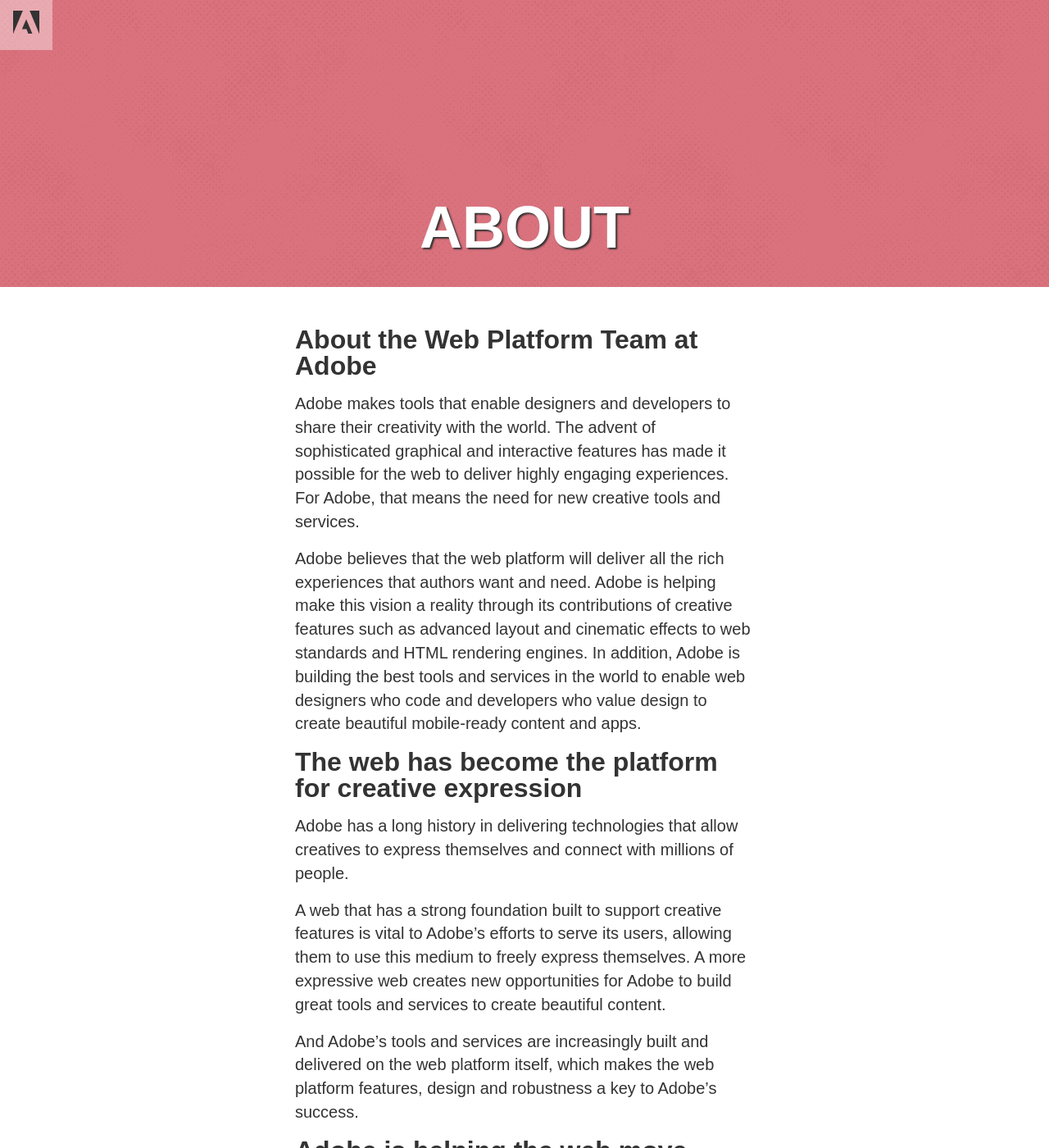
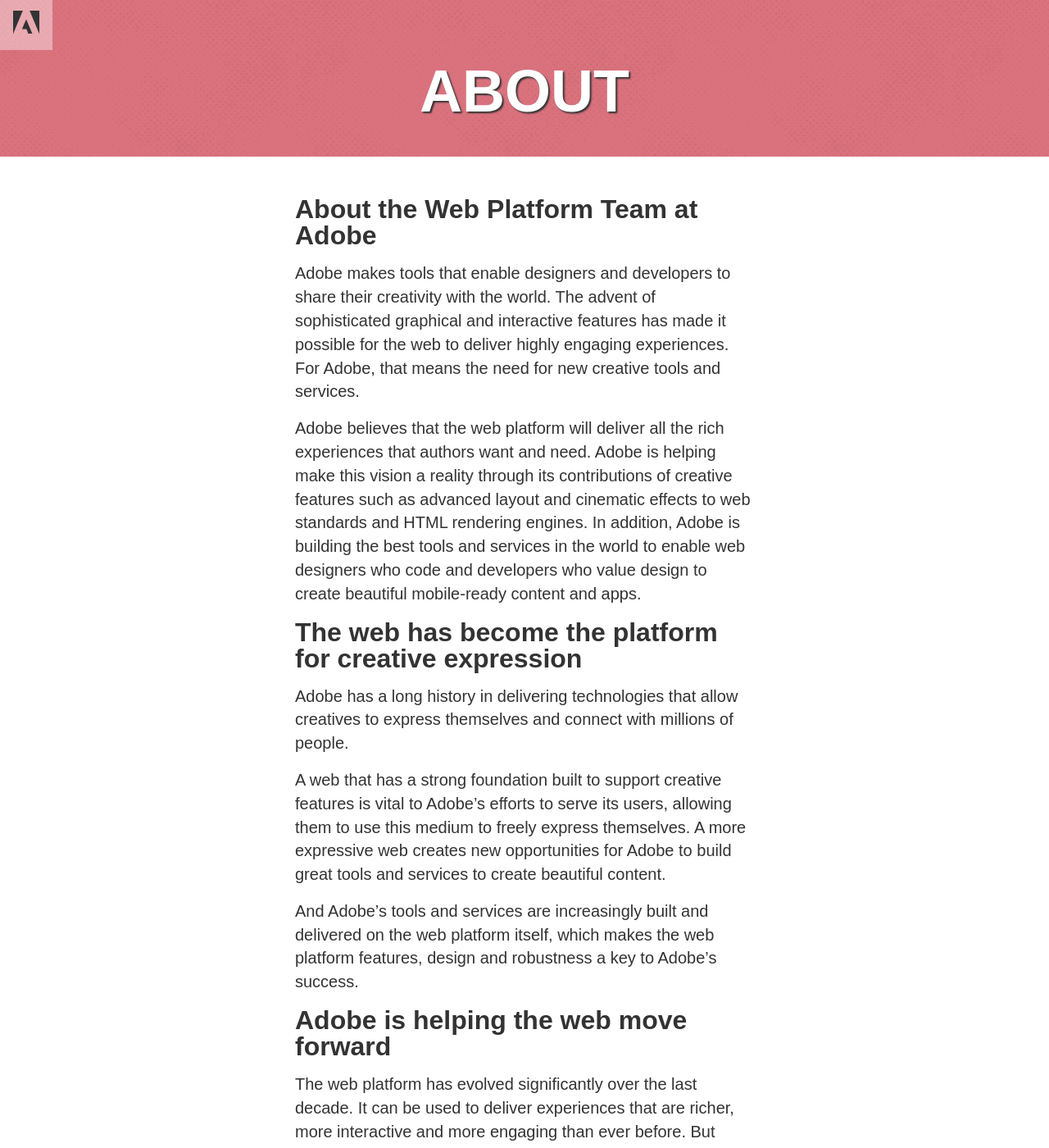
Before and after one commit to adobe-webplatform/adobe-webplatform.github.io, a Jekyll site: the page built from about.md, in a window 1280 px wide and 1400 px high. Shown: the whole window at 82% size. Built offline with Jekyll 4.4.1, drawn with Linux system fonts in a browser that asks for light colours; nearby versions of some CDN libraries; comment, search, counter and statistics services are not loaded.

Commit message:
Redoing page headers, they no longer fill the screen on devices

```diff
--- a/_includes/head.html
+++ b/_includes/head.html
@@ -10,4 +10,5 @@
     <!-- Custom CSS -->
     <link rel="stylesheet" href="{{ site.baseurl }}/css/reset.css">
     <link rel="stylesheet" href="{{ site.baseurl }}/css/main.css">
+    {% if header_style %}<style>{{ header_style }}</style>{% endif %}
 </head>
--- a/_layouts/page.html
+++ b/_layouts/page.html
@@ -1,6 +1,7 @@
 <!DOCTYPE html>
 <html>
 
+{% assign header_style = ".header { background: #{{page.bg}}; background: linear-gradient(#{{page.bg}}, #{{page.bg}}), url({{site.baseurl}}/img/halftone.png); background-blend-mode: multiply; }" | replace: "{{page.bg}}", page.bg | replace: "{{site.baseurl}}", site.baseurl %}
 {% include head.html %}
 
 <body class='page'>
@@ -12,8 +13,10 @@
         <polygon points="48.1,0 0,0 0,115.1 "/>
         <polygon points="65,42.4 95.6,115 75.6,115 66.4,91.9 44,91.9 "/>
     </svg></a>
-    <div class="header page fixed {% if page.full_image == null %}small{% endif %}" style="background: #{{page.bg}}; background: linear-gradient(#{{page.bg}}, #{{page.bg}}), url(/img/halftone.png); background-blend-mode: multiply;">
-        <div class='hero' style='{% if page.full_image %}background: url({{site.baseurl}}/img/{{page.full_image}}) no-repeat center center; background-size: contain;{% endif %}'></div>
+    {% if page.full_image %}<img class='hero' src='{{ site.baseurl }}/img/{{ page.full_image }}' alt='hero'>{% endif %}
+    <h1>{{page.title}}</h1>
+    <div class="header page fixed {% if page.full_image == null %}small{% endif %}" aria-hidden="true">
+        {% if page.full_image %}<img class='hero' src='{{ site.baseurl }}/img/{{ page.full_image }}' alt='hero'>{% endif %}
         <h1>{{page.title}}</h1>
     </div>
 </header>
--- a/css/main.css
+++ b/css/main.css
@@ -11,8 +11,7 @@ html, body {
 
 .header {
   width: 100%;
-  box-sizing: border-box; }
-  .header.home {
+  box-sizing: border-box;
   padding: 4rem 0 2rem 0; }
   .header.home .logo {
     float: left;
@@ -36,11 +35,6 @@ html, body {
     content: '';
     display: table;
     clear: both; }
-  .header.page {
-    height: 100%;
-    max-height: 550px; }
-    .header.page.small {
-      max-height: 350px; }
   .header.page .home-nav {
     display: block;
     position: fixed;
@@ -54,10 +48,20 @@ html, body {
       .header.page .home-nav {
         /* Place on top only if it won't overlay text */
         z-index: 3; } }
+  .header.page:not(.small) h1 {
+    display: none; }
+    @media screen and (min-height: 430px) {
+      .header.page:not(.small) h1 {
+        /* Header is about 430px tall when h1 is 3rem */
+        display: block; } }
   .header .hero {
     width: 100%;
-    height: 100%;
-    margin-bottom: -7.5rem; }
+    max-width: 320px;
+    display: block;
+    margin: 0 auto; }
+    @media screen and (min-height: 430px) {
+      .header .hero {
+        max-width: 420px; } }
   .header.fixed {
     position: fixed;
     top: 0;
@@ -115,12 +119,13 @@ html, body {
   box-shadow: 1px 2px 6px rgba(0, 0, 0, 0.5);
   position: relative; }
   .post > a {
-    position: absolute;
     width: 100%;
     height: 100%;
-    display: block;
-    top: 0;
-    left: 0; }
+    display: block; }
+  .post img {
+    width: 160px;
+    height: 100px;
+    padding: 40px 70px 60px; }
   .post h2 {
     position: absolute;
     bottom: 0;
--- a/css/main.scss
+++ b/css/main.scss
@@ -21,8 +21,8 @@ html, body { width: 100%; height: 100%; }
 .header {
   width: 100%;
   box-sizing: border-box;
+  padding: 4rem 0 2rem 0;
   &.home {
-    padding: 4rem 0 2rem 0;
     .logo {
       float: left;
       height: 7.2rem;
@@ -49,10 +49,7 @@ html, body { width: 100%; height: 100%; }
     }
   }
   &.page {
-    height: 100%;
-    max-height: 550px;
     &.small {
-      max-height: 350px;
     }
     .home-nav {
       display: block;
@@ -68,11 +65,22 @@ html, body { width: 100%; height: 100%; }
         z-index: 3;
       }
     }
+    &:not(.small) h1 {
+      display: none;
+      @media screen and (min-height: 430px) {
+        /* Header is about 430px tall when h1 is 3rem */
+        display: block;
+      }
+    }
   }
   .hero {
     width: 100%;
-    height: 100%;
-    margin-bottom: -7.5rem;
+    max-width: 320px;
+    display: block;
+    margin: 0 auto;
+    @media screen and (min-height: 430px) {
+      max-width: 420px;
+    }
   }
   &.fixed {
     position: fixed;
@@ -138,12 +146,14 @@ html, body { width: 100%; height: 100%; }
   box-shadow: 1px 2px 6px rgba(0,0,0,0.5);
   position: relative;
   & > a {
-    position: absolute;
     width: 100%;
     height: 100%;
     display: block;
-    top: 0;
-    left: 0;
+  }
+  img {
+    width: 160px;
+    height: 100px;
+    padding: 40px 70px 60px;
   }
   h2 {
     position: absolute;
--- a/index.html
+++ b/index.html
@@ -7,7 +7,8 @@ layout: home
   <div class="posts">
     {% for post in site.posts %}
       <article class="post">
-        <a href="{{site.baseurl}}{{post.url}}" style="background-image: url(img/{{ post.thumb }});">
+        <a href="{{site.baseurl}}{{post.url}}">
+          <img src="{{ site.baserrl }}/img/{{ post.thumb }}" alt="thumbnail">
           <h2>{{ post.title }}</h2>
         </a>
       </article>
```
Also changed, not shown: img/project_header/icon-blend-modes.svg, img/project_header/icon-captions.svg, img/project_header/icon-drop-caps.svg, img/project_header/icon-filter-effects.svg, img/project_header/icon-masking.svg, img/project_header/icon-overlay-effects.svg, img/project_header/icon-pull-quotes.svg, img/project_header/icon-regions.svg, img/project_header/icon-shapes.svg, img/project_header/icon-svg.svg, img/project_header/icon-web-extensions.svg. Lines whose indentation alone changed are shown as unchanged.
